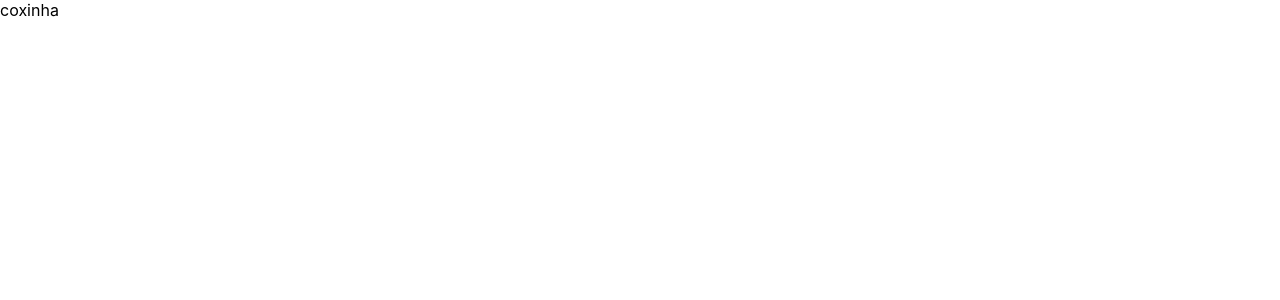
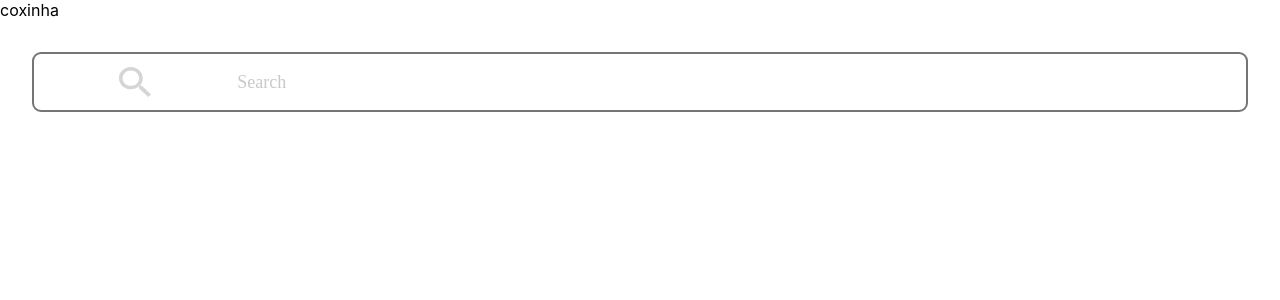
Before and after one commit to Bleandes/Webapp-Deezer, a React (Create React App) app: page / in a window 1280 px wide. Shown: the top 300 px of the page. Built offline with nearby package versions, Linux system fonts and the light colour scheme.

Commit message:
Creation component textfield

```diff
--- /dev/null
+++ b/src/components/TextField/index.js
@@ -0,0 +1,14 @@
+import React from 'react';
+import { Container, Input, IconLeft } from './style';
+
+const TextField = (props) => {
+  const { placeholder, icon, value, onChange } = props;
+  return (
+    <Container>
+      <IconLeft>{icon}</IconLeft>
+      <Input placeholder={placeholder} value={value} onChange={onChange} />
+    </Container>
+  );
+};
+
+export default TextField;
--- /dev/null
+++ b/src/components/TextField/style.js
@@ -0,0 +1,27 @@
+import styled from 'styled-components';
+
+export const Container = styled.div`
+  display: flex;
+  height: 3.5rem;
+  border: solid 2px #757575;
+  margin: 2rem;
+  border-radius: 9px;
+`;
+export const IconLeft = styled.div`
+  flex: 2;
+  display: flex;
+  align-items: center;
+  justify-content: center;
+`;
+export const Input = styled.input`
+  flex: 10;
+  background-color: unset;
+  border: none;
+  font-size: 18px;
+  ::placeholder {
+    color: #c9c9c9;
+  }
+  outline: none;
+  font-family: cursive;
+  color: #c9c9c9;
+`;
--- a/src/pages/Home.js
+++ b/src/pages/Home.js
@@ -1,11 +1,32 @@
-import React from 'react'
+import React from 'react';
+import TextField from '../components/TextField';
 
 const Home = () => {
+  const [search, setSearch] = React.useState('');
   return (
     <div>
       coxinha
+      <TextField
+        onChange={(event) => setSearch(event.target.value)}
+        value={search}
+        placeholder="Search"
+        icon={
+          <svg
+            width="33"
+            height="30"
+            viewBox="0 0 33 30"
+            fill="none"
+            xmlns="http://www.w3.org/2000/svg"
+          >
+            <path
+              d="M23.8485 18.8679H22.4014L21.8885 18.4048C23.6836 16.4494 24.7644 13.9108 24.7644 11.1492C24.7644 4.99142 19.4339 0 12.8578 0C6.28163 0 0.951111 4.99142 0.951111 11.1492C0.951111 17.307 6.28163 22.2985 12.8578 22.2985C15.8069 22.2985 18.518 21.2864 20.6062 19.6055L21.1008 20.0858V21.4408L30.2598 30L32.9892 27.4443L23.8485 18.8679ZM12.8578 18.8679C8.2966 18.8679 4.61469 15.4202 4.61469 11.1492C4.61469 6.87822 8.2966 3.43053 12.8578 3.43053C17.4189 3.43053 21.1008 6.87822 21.1008 11.1492C21.1008 15.4202 17.4189 18.8679 12.8578 18.8679Z"
+              fill="#D5D5D5"
+            />
+          </svg>
+        }
+      />
     </div>
-  )
-}
+  );
+};
 
-export default Home
+export default Home;
```
